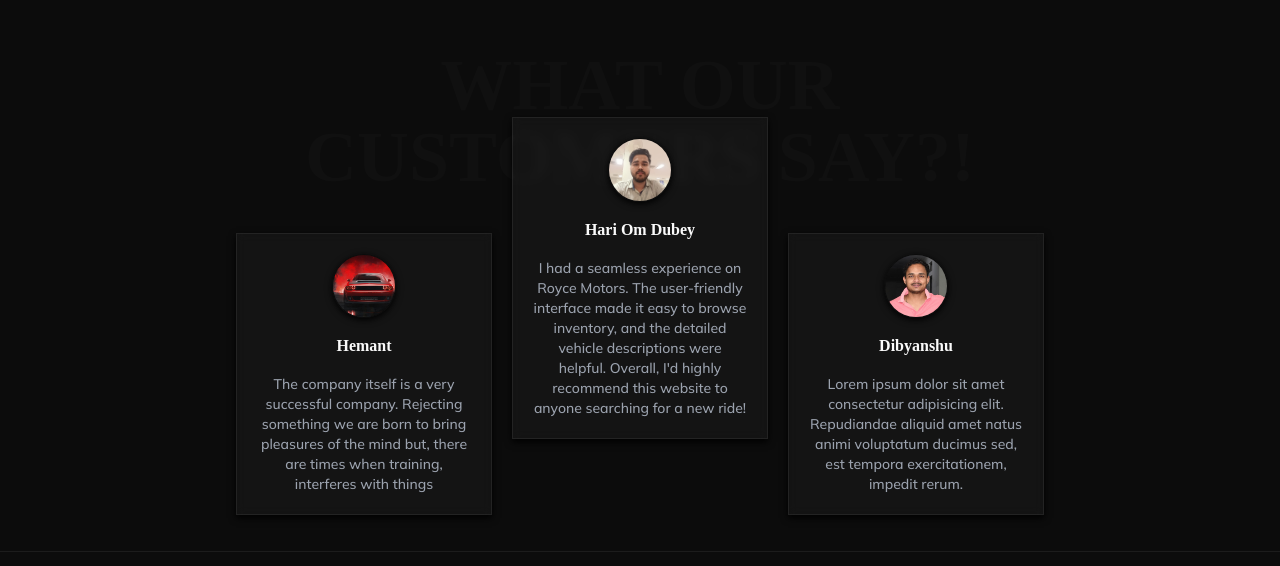
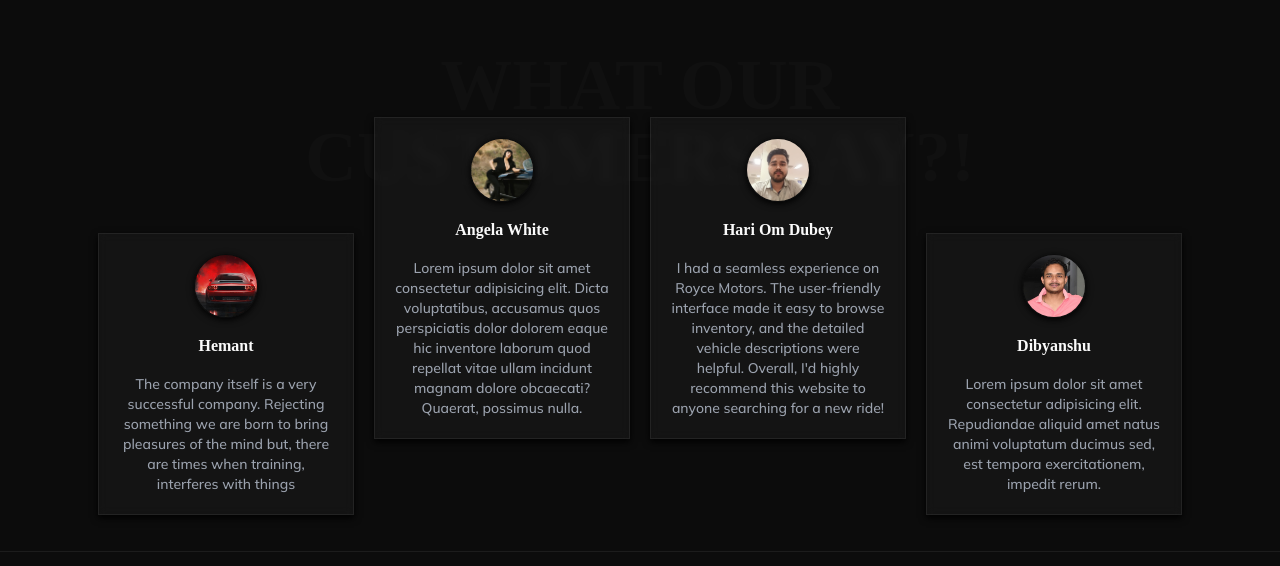
Before and after one commit to ayushsingh1524/Roycemotors, a website: page index.html in a window 1280 px wide. Shown: the part 4875-5441 px from the top of the page. Drawn offline with Linux system fonts and the light colour scheme; files whose address does not match are found by name; a web font is replaced by a local one.

Commit message:
index.html

```diff
--- a/index.html
+++ b/index.html
@@ -374,11 +374,11 @@
                 <h5 class="text-light text-base text-center font-semibold">Hemant</h5>
                 <p class="text-grey text-sm text-center font-medium">The company itself is a very successful company. Rejecting something we are born to bring pleasures of the mind but, there are times when training, interferes with things</p>
             </div>
-<!--             <div class="review w-64 flex flex-col gap-4 items-center justify-center p-5">
-                <img src="images/car2.jpeg" class="w-16 rounded-full object-cover h-16">
-                <h5 class="text-light text-base text-center font-semibold">Hari Om Dubey</h5>
+             <div class="review w-64 flex flex-col gap-4 items-center justify-center p-5">
+                <img src="images/haribhai.jpeg" class="w-16 rounded-full object-cover h-16">
+                <h5 class="text-light text-base text-center font-semibold">Angela White</h5>
                 <p class="text-grey text-sm text-center font-medium">Lorem ipsum dolor sit amet consectetur adipisicing elit. Dicta voluptatibus, accusamus quos perspiciatis dolor dolorem eaque hic inventore laborum quod repellat vitae ullam incidunt magnam dolore obcaecati? Quaerat, possimus nulla.</p>
-            </div> -->
+            </div>
             <div class="review w-64 flex flex-col gap-4 items-center justify-center p-5">
                 <img src="images/hariali.jpeg" class="w-16 rounded-full object-cover h-16">
                 <h5 class="text-light text-base text-center font-semibold">Hari Om Dubey</h5>
```
